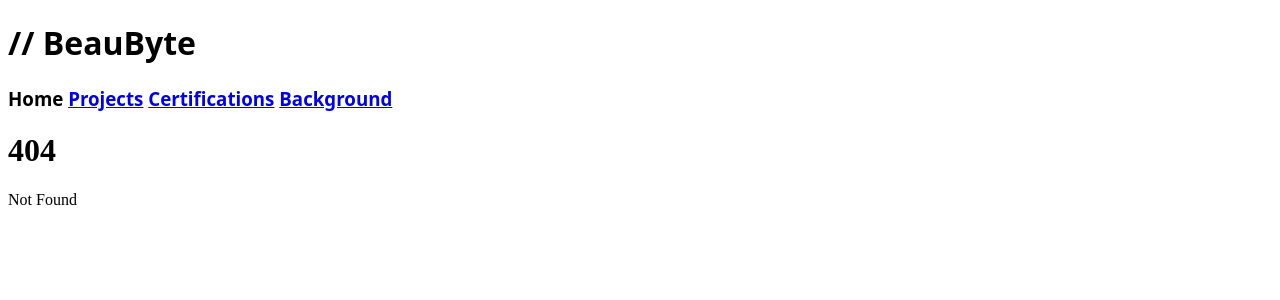
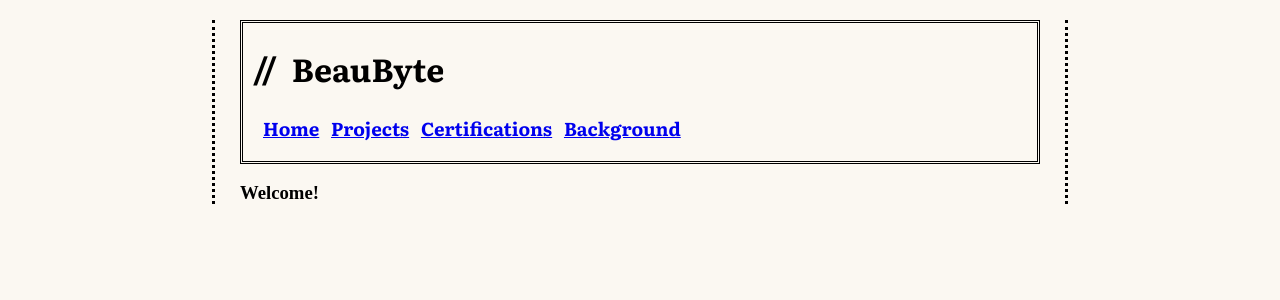
Before and after one commit to beaubyte/beaubyte-dev, a SvelteKit app: page / in a window 1280 px wide. Before the commit this address had no page. Shown: the top 300 px of the page. Built offline with nearby package versions, Linux system fonts and the light colour scheme.

Commit message:
Some initial style ideas are made

```diff
--- a/src/routes/+layout.svelte
+++ b/src/routes/+layout.svelte
@@ -8,18 +8,39 @@
 <svelte:head>
 	<link rel="icon" href={favicon} />
 	<title>BeauByte</title>
+
 </svelte:head>
 <header>
 	<h1>// BeauByte</h1>
-	<h3> Home <a href="/projects">Projects</a> <a href="certifications">Certifications</a> <a href="background">Background</a> </h3>
+	<h3 style="padding-left: 10px"> <a href="/">Home</a> <a href="/projects">Projects</a> <a href="certifications">Certifications</a> <a href="background">Background</a></h3>
 </header>
 {@render children()}
 
 <style>
+	@import url('https://fonts.googleapis.com/css2?family=Literata:ital,opsz,wght@0,7..72,200..900;1,7..72,200..900&display=swap');
+	:global(body) {
+		text-align: left;
+		max-width: 800px;
+		min-width: 400px;
+		background-color: #fbf8f2;
+		margin: 0 auto;
+		padding-left: 25px;
+		padding-right: 25px;
+		border-left-style: dotted;
+		border-right-style: dotted;
+
+	}
 	header{
-		font-family: system-ui
+		font-family: Literata, serif;
+		min-width: 400px;
+		max-width: 800px;
+		word-spacing: 8px;
+		margin-top: 20px;
+		padding-left: 10px;
+		padding-right: 10px;
+		border-style: double;
 	}
-	body {
-		text-align: left;
-	}
+
+
+
 </style>
--- /dev/null
+++ b/src/routes/+page.svelte
@@ -0,0 +1 @@
+<h3>Welcome!</h3>
```
